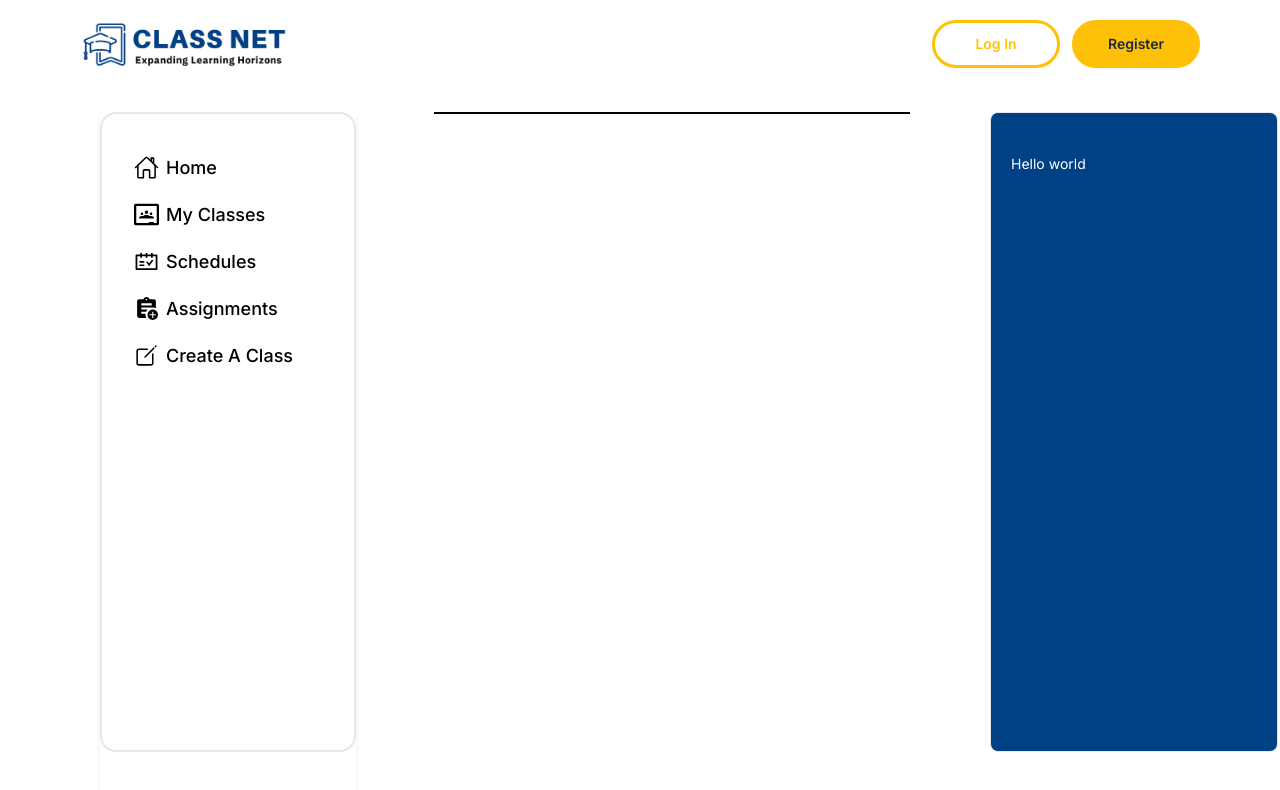
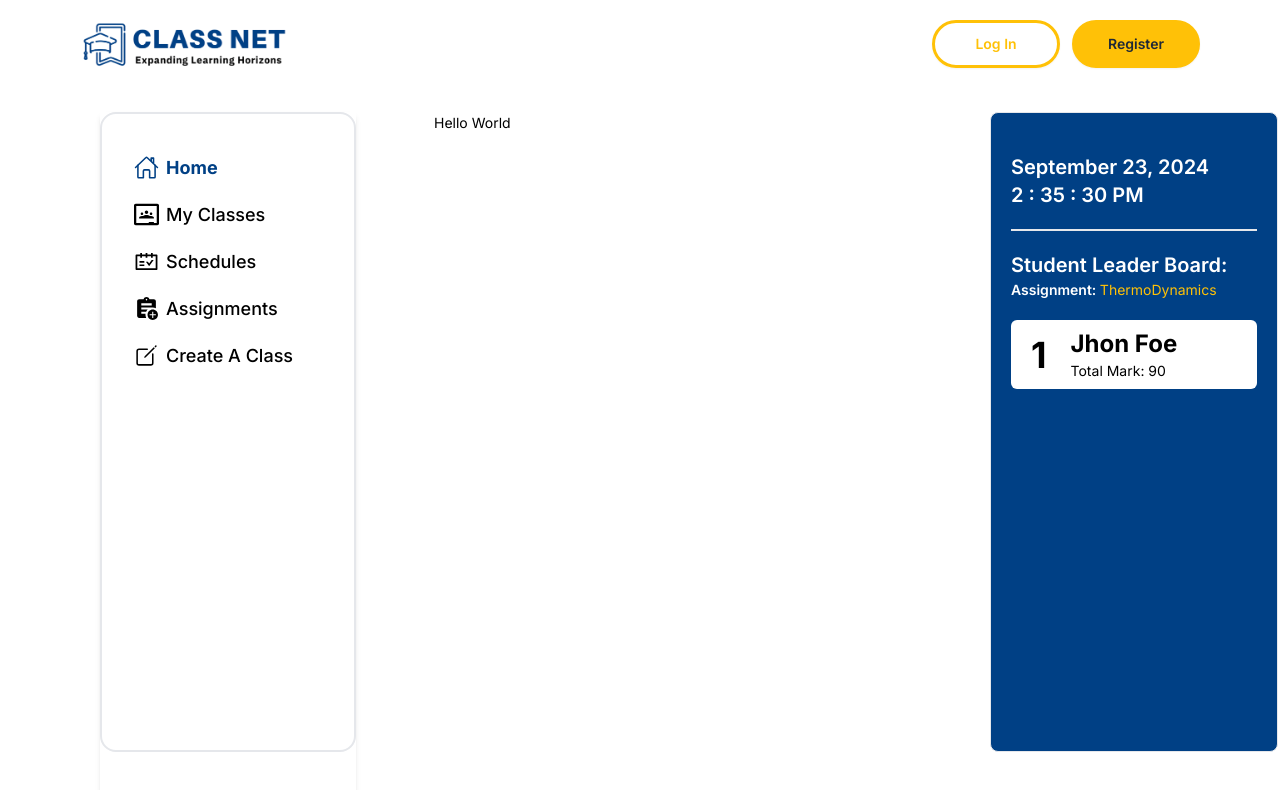
Before and after one commit to Sajid941/Virtual-Classroom-Client, a React (Vite) app: page /dashboard in a window 1280 px wide. Shown: the top 790 px of the page. Built offline with nearby package versions, Linux system fonts and the light colour scheme.

Commit message:
add: sidebar details and make sidebar responsive for all device

```diff
--- a/package.json
+++ b/package.json
@@ -10,6 +10,7 @@
     "preview": "vite preview"
   },
   "dependencies": {
+    "moment": "^2.30.1",
     "react": "^18.3.1",
     "react-dom": "^18.3.1",
     "react-hook-form": "^7.53.0",
--- /dev/null
+++ b/src/Components/DashboardSidebar/DashboardSidebar.jsx
@@ -0,0 +1,39 @@
+import moment from "moment";
+import { useEffect, useState } from "react";
+
+const DashboardSidebar = () => {
+    const [time, setTime] = useState(moment().format("h : mm : ss  A"))
+    useEffect(() => {
+        const interval = setInterval(() => {
+            setTime(moment().format("h : mm : ss A"))
+        }, 1000)
+        return () => clearInterval(interval)
+    }, [])
+    return (
+        <div>
+            <div className="border-b-2 pb-5">
+                <h1 className="text-xl font-semibold">{moment().format('MMMM D, YYYY')}</h1>
+                <h1 className="text-xl font-semibold">{time}</h1>
+            </div>
+            <div className="mt-5">
+                <h4 className="text-xl font-semibold">Student Leader Board:</h4>
+                <h6 className="font-semibold">
+                    Assignment: <span className="font-normal text-accent">ThermoDynamics</span>
+                </h6>
+                <div className="mt-5">
+                    <div className="bg-white w-full rounded-md px-5 py-2 flex gap-6 text-black items-center">
+                        <h1 className="text-4xl font-bold">
+                            1
+                        </h1>
+                        <div>
+                            <h3 className="text-2xl font-bold">Jhon Foe</h3>
+                            <p>Total Mark: 90</p>
+                        </div>
+                    </div>
+                </div>
+            </div>
+        </div>
+    );
+};
+
+export default DashboardSidebar;
--- a/src/Components/Drawer/Drawer.css
+++ b/src/Components/Drawer/Drawer.css
@@ -17,3 +17,8 @@
     font-size: 18px;
     font-weight: 500;
 }
+
+.dashboard-link.active{
+  color: #004085;
+  font-weight: 700;
+}
--- a/src/Components/Drawer/Drawer.jsx
+++ b/src/Components/Drawer/Drawer.jsx
@@ -7,6 +7,7 @@ import { MdAssignmentAdd } from "react-icons/md";
 import { IoCreateOutline } from "react-icons/io5";
 
 import { NavLink } from 'react-router-dom';
+import DashboardSidebar from '../DashboardSidebar/DashboardSidebar';
 const Drawer = ({ isDrawerOpen, handleToggleDrawer }) => {
     return (
         <div className='fixed ml-5 z-20'>
@@ -24,38 +25,38 @@ const Drawer = ({ isDrawerOpen, handleToggleDrawer }) => {
                         {/* Sidebar content Trinidad & Tobagohere */}
                         <ul className='space-y-5 p-5 pl-8'>
                             <li>
-                                <NavLink className="dashboard-link">
+                                <NavLink to="/dashboard" className="dashboard-link">
                                     <IoHomeOutline size={25} />
                                     Home
                                 </NavLink>
                             </li>
                             <li>
-                                <NavLink className="dashboard-link">
+                                <NavLink to="/myClasses" className="dashboard-link">
                                     <SiGoogleclassroom size={25} />
                                     My Classes
                                 </NavLink>
                             </li>
                             <li>
-                                <NavLink className="dashboard-link">
+                                <NavLink to="/schedules" className="dashboard-link">
                                     <AiOutlineSchedule size={25} />
                                     Schedules
                                 </NavLink>
                             </li>
                             <li>
-                                <md className="dashboard-link">
+                                <NavLink to="/assignments" className="dashboard-link">
                                     <MdAssignmentAdd size={25} />
                                     Assignments
-                                </md>
+                                </NavLink>
                             </li>
                             <li>
-                                <NavLink className="dashboard-link">
+                                <NavLink to="createClass" className="dashboard-link">
                                     <IoCreateOutline size={25} />
                                     Create A Class
                                 </NavLink>
                             </li>
                         </ul>
-                        <div className="bg-[#004085] lg:hidden text-white w-full h-full">
-                            <h1>Hello world</h1>
+                        <div className="bg-[#004085] lg:hidden text-white w-full  p-5">
+                            <DashboardSidebar />
                         </div>
 
                     </div>
--- a/src/Components/LeaderBoard/LeaderBoard.jsx
+++ /dev/null
@@ -1,10 +0,0 @@
-
-const LeaderBoard = () => {
-    return (
-        <div className="fixed  h-4/5 border rounded-lg bg-[#004085] text-white py-10 px-5 w-72">
-            <h1>Hello world</h1>
-        </div>
-    );
-};
-
-export default LeaderBoard;
--- a/src/pages/Dashboard/Dashboard.jsx
+++ b/src/pages/Dashboard/Dashboard.jsx
@@ -1,8 +1,8 @@
 import { useState } from "react";
 import Drawer from "../../Components/Drawer/Drawer";
 import Navbar from "../../Components/Shared/Navbar";
-import LeaderBoard from "../../Components/LeaderBoard/LeaderBoard";
 import { Outlet } from "react-router-dom";
+import DashboardSidebar from "../../Components/DashboardSidebar/DashboardSidebar";
 
 const Dashboard = () => {
     const [isDrawerOpen, setIsDrawerOpen] = useState(false)
@@ -17,14 +17,20 @@ const Dashboard = () => {
             </nav>
 
             <div className="grid md:grid-cols-2 lg:grid-cols-4 gap-10 pt-28 px-5 md:px-10 lg:px-20">
+
                 <aside className="">
                     <Drawer isDrawerOpen={isDrawerOpen} handleToggleDrawer={handleToggleDrawer} />
                 </aside>
-                <main className="md:col-span-2 lg:col-span-2 border border-black md:ml-80 lg:ml-28 xl:ml-16 2xl:ml-2 ">
+
+                <main className="md:col-span-2 lg:col-span-2  md:ml-80 lg:ml-28 xl:ml-16 2xl:ml-2 ">
                     <Outlet />
                 </main>
+
                 <aside className="hidden lg:block ml-10">
-                    <LeaderBoard />
+                    <div className="fixed  h-4/5 border rounded-lg bg-[#004085] text-white py-10 px-5 w-72">
+
+                        <DashboardSidebar />
+                    </div>
                 </aside>
             </div>
         </>
--- /dev/null
+++ b/src/pages/DashboardPages/DashboardHome.jsx
@@ -0,0 +1,10 @@
+
+const DashboardHome = () => {
+    return (
+        <div>
+            Hello World
+        </div>
+    );
+};
+
+export default DashboardHome;
--- a/src/routes/RouterProvider.jsx
+++ b/src/routes/RouterProvider.jsx
@@ -8,6 +8,7 @@ import ForumBody from "../Components/DashboardComponent/Forum/ForumBody";
 import AboutPage from "../pages/AboutPage/AboutPage";
 import SignIn from "../pages/Sign-In/SignIn";
 import Dashboard from "../pages/Dashboard/Dashboard";
+import DashboardHome from "../pages/DashboardPages/DashboardHome";
 
 const router = createBrowserRouter([
 
@@ -34,6 +35,7 @@ const router = createBrowserRouter([
 
     ],
   },
+
   //authentication
   {
     path: "/signIn",
@@ -43,6 +45,7 @@ const router = createBrowserRouter([
     path: "/signUp",
     element: <AboutPage />,
   },
+
   // Forum Page routes
   {
     path: "/forum",
@@ -64,7 +67,14 @@ const router = createBrowserRouter([
   // Dashboard Routes
   {
     path: "/dashboard",
-    element: <Dashboard />
+    element: <Dashboard />,
+    errorElement: <ErrorPage />,
+    children: [
+      {
+        path: "/dashboard",
+        element: <DashboardHome />
+      }
+    ]
   }
 ]);
 
```
Also changed, not shown: 2 other files (tests, documents, lock files or other folders).
